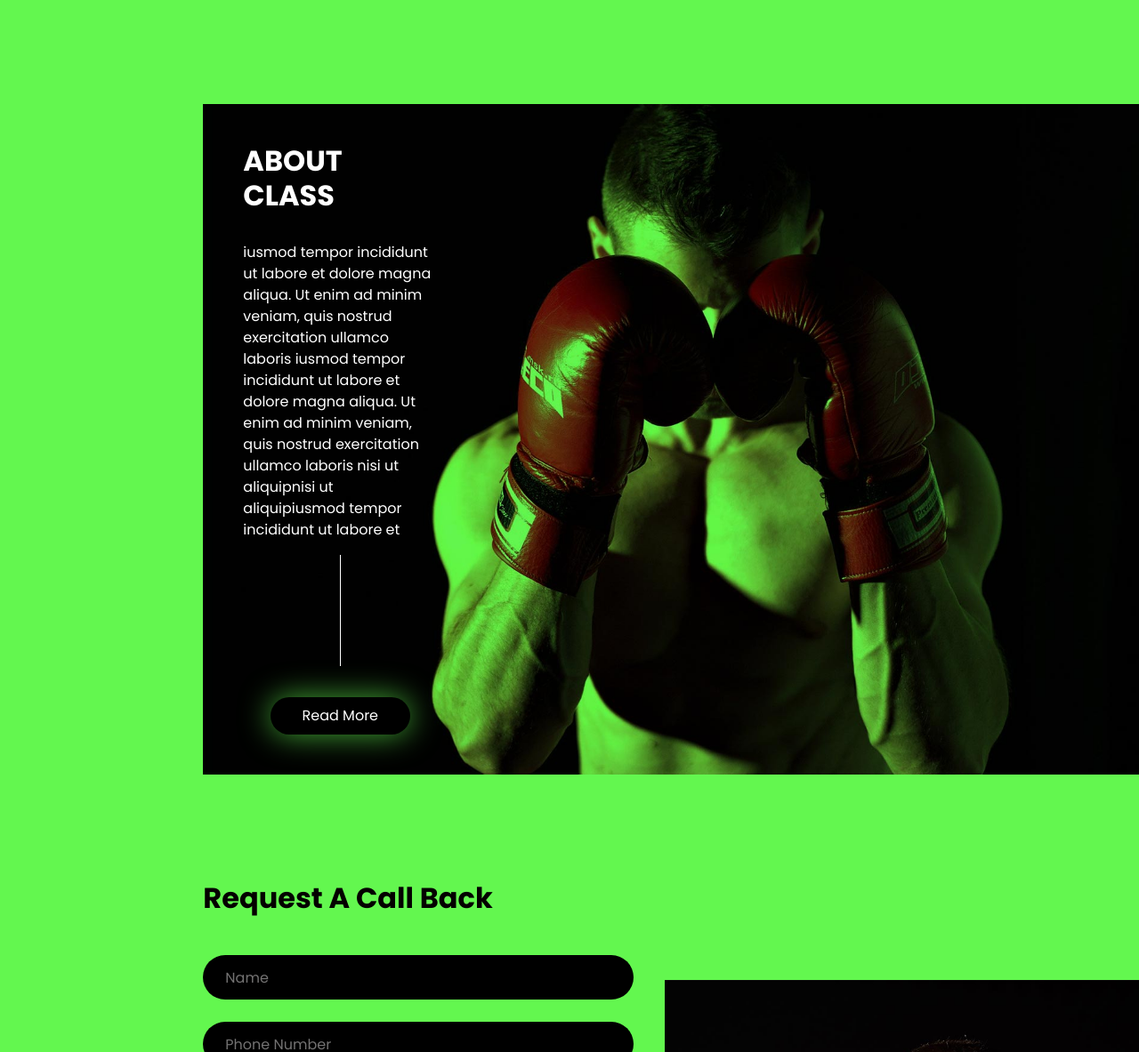
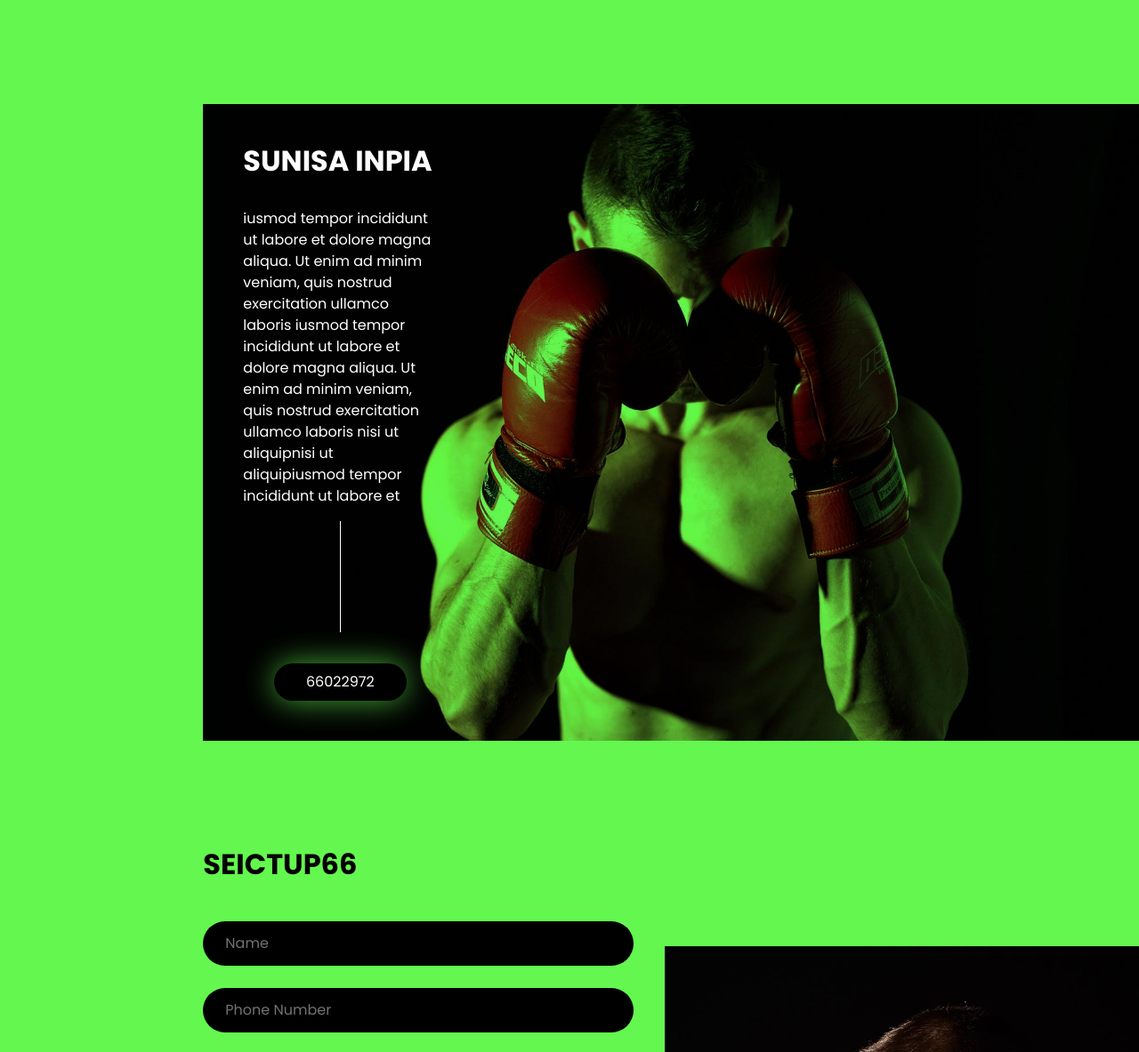
Before and after one commit to mintsunisa/66022972mint, a plain HTML site: page oxer-html/about.html in a window 1280 px wide. Shown: the part 108-1291 px from the top of the page at 89% size. Drawn offline with nearby package versions, Linux system fonts and the light colour scheme; some packages are replaced by stand-ins of ours; files that its build step writes are made by us from their sources; files whose address does not match are found by name; a web font is replaced by a local one.

Commit message:
Update about.html

```diff
--- a/oxer-html/about.html
+++ b/oxer-html/about.html
@@ -110,7 +110,7 @@
                 <div class="detail-box">
                   <div class="heading_container">
                     <h2>
-                      About Class
+                      sunisa inpia
                     </h2>
                   </div>
                   <p>
@@ -118,7 +118,7 @@
                   </p>
                   <hr />
                   <a href="">
-                    Read More
+                    66022972
                   </a>
                 </div>
               </div>
@@ -142,7 +142,7 @@
 
               <section class="contact_section">
                 <h2>
-                  Request A Call Back
+                  SEICTUP66
                 </h2>
                 <form action="">
                   <div>
```
